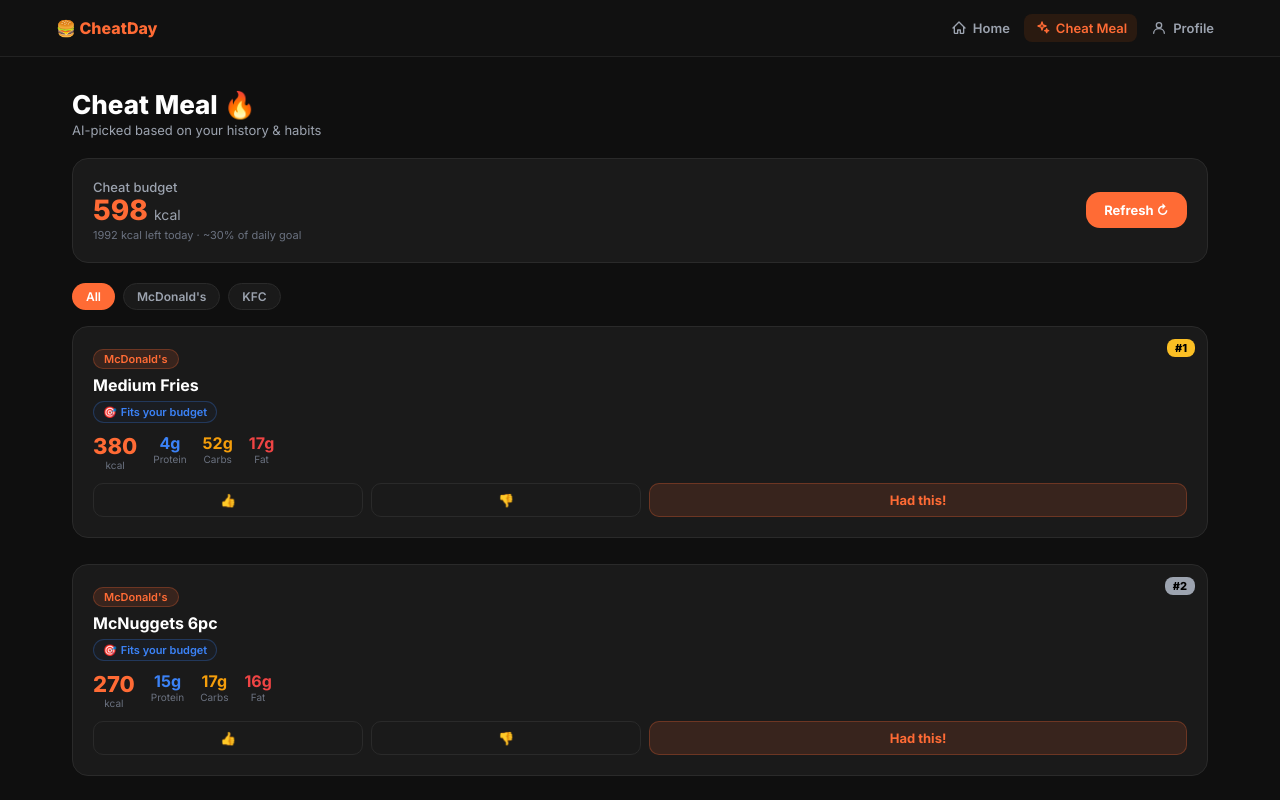
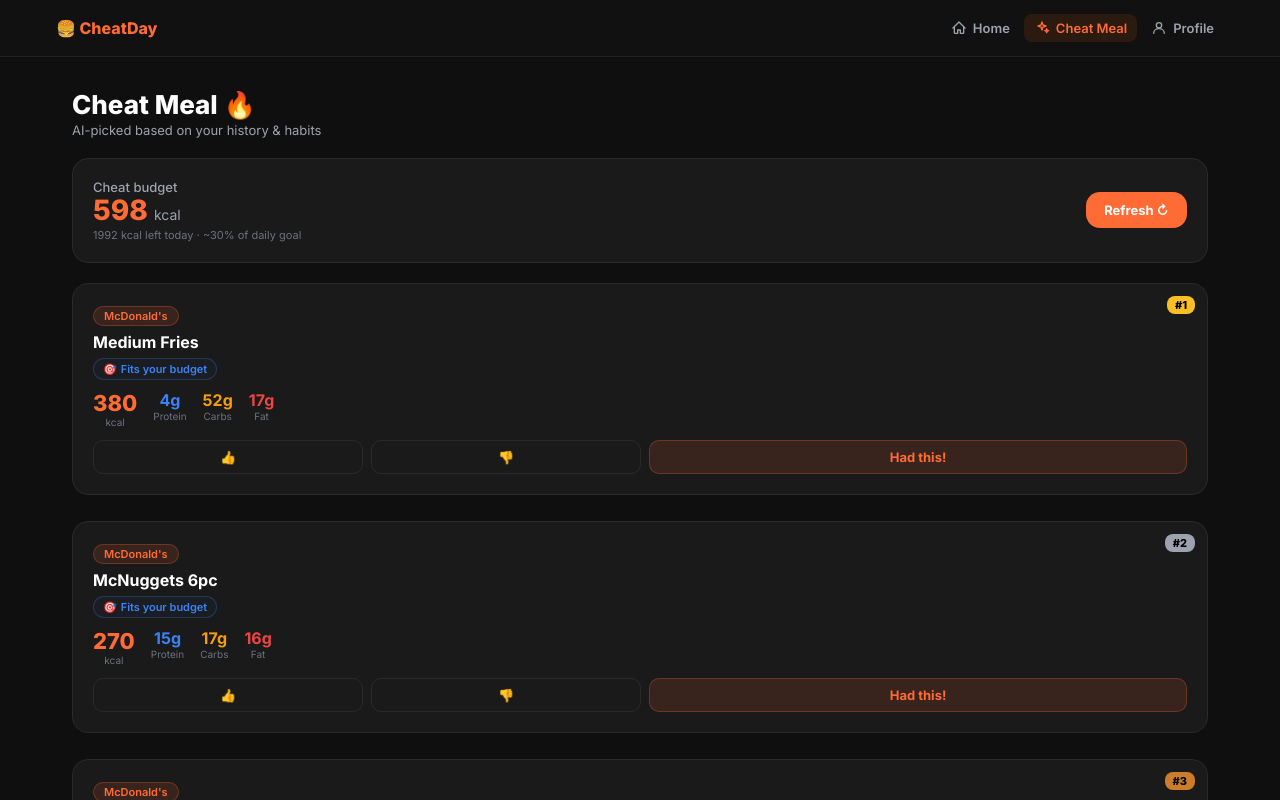
Before and after one commit to Arjun-Nairr/cheatcode, a Next.js app: page /cheat in a window 1280 px wide. Both pictures are taken after a click on the button "Refresh ↻". Shown: the top 800 px of the page. Built offline with nearby package versions, Linux system fonts and the light colour scheme.

Commit message:
Remove brand filter tabs from cheat page, increase suggestions to 8

```diff
--- a/app/cheat/page.jsx
+++ b/app/cheat/page.jsx
@@ -87,7 +87,6 @@
   const [feedback, setFeedback] = useState({});
   const [hadThis, setHadThis] = useState({});
   const [refreshKey, setRefreshKey] = useState(0);
-  const [activeTag, setActiveTag] = useState('all');
   const [historyKey, setHistoryKey] = useState(0);
   const [overrideGate, setOverrideGate] = useState(false);
 
@@ -120,9 +119,6 @@
     setHadThis((prev) => ({ ...prev, [item.id]: true }));
     setHistoryKey((k) => k + 1);
   };
-
-  const allTags = ['all', ...Array.from(new Set(suggestions.map((s) => s.tag)))];
-  const displayed = activeTag === 'all' ? suggestions : suggestions.filter((s) => s.tag === activeTag);
 
   return (
     <div className="page-scroll">
@@ -168,27 +164,12 @@
         </div>
       ) : (
         <>
-          {/* Tag filter */}
-      {allTags.length > 1 && (
-        <div style={{ display:'flex', gap:8, flexWrap:'wrap', marginBottom:16 }}>
-          {allTags.map((t) => (
-            <button key={t} onClick={() => setActiveTag(t)} style={{
-              padding:'5px 13px', borderRadius:20, border:'none', cursor:'pointer', fontFamily:'inherit',
-              background: activeTag===t ? (t==='all' ? '#ff6b35' : (TAG_COLOR[t]||'#ff6b35')) : '#1a1a1a',
-              color: activeTag===t ? '#fff' : '#9ca3af', fontSize:12, fontWeight:600,
-              border: `1px solid ${activeTag===t ? 'transparent' : '#2a2a2a'}` }}>
-              {t==='all' ? 'All' : tagLabel(t)}
-            </button>
-          ))}
-        </div>
-      )}
-
-      {/* Suggestion cards */}
-      {displayed.length === 0 ? (
+          {/* Suggestion cards */}
+          {suggestions.length === 0 ? (
         <div style={{ color:'#6b7280', textAlign:'center', paddingTop:40, fontSize:14 }}>No suggestions available right now.</div>
       ) : (
         <div style={{ display:'flex', flexDirection:'column', gap:12 }}>
-          {displayed.map((item, idx) => {
+          {suggestions.map((item, idx) => {
             const fb = feedback[item.id];
             const had = hadThis[item.id];
             const tagColor = TAG_COLOR[item.tag] || '#ff6b35';
--- a/lib/ml.js
+++ b/lib/ml.js
@@ -32,7 +32,7 @@
   return eligible
     .map((f) => { const { score, reasons } = scoreFood(f, weights, interactions, context); return { ...f, score, reasons }; })
     .sort((a, b) => b.score - a.score)
-    .slice(0, 5);
+    .slice(0, 8);
 }
 
 export function logInteraction(foodId, action, context = {}) {
```
